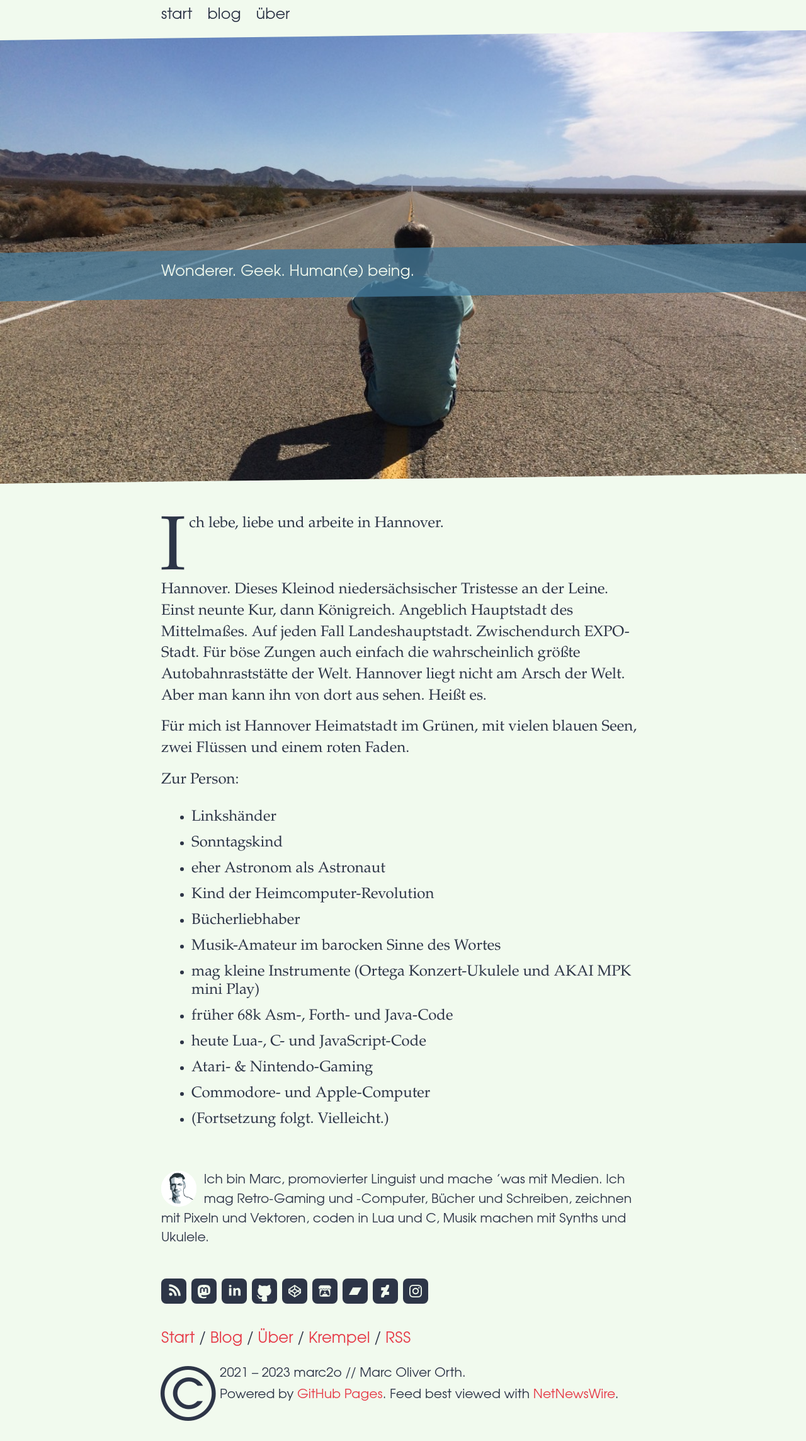
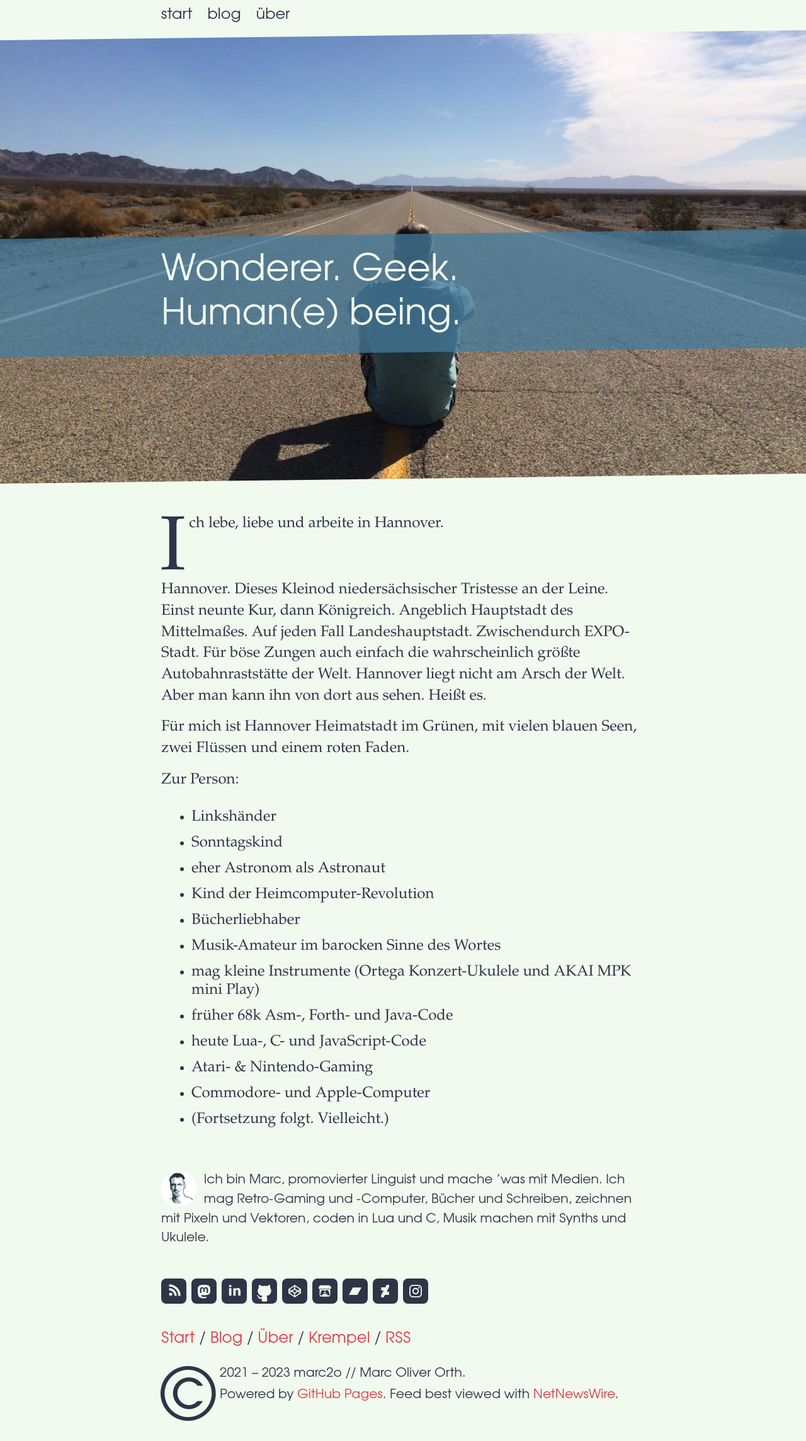
Before and after one commit to marc2o/marc2o.github.io, a Jekyll site: the page built from about.md, in a window 1280 px wide. Shown: the whole page at 63% size. Built offline with Jekyll 4.4.1, drawn with Linux system fonts in a browser that asks for light colours.

Commit message:
Update article.css

```diff
--- a/assets/css/article.css
+++ b/assets/css/article.css
@@ -250,6 +250,7 @@ header {
 
 header>h1 {
 	display: block;
+	font-size: 240%;
 	width: 100vw;
 	padding: 2rem 1rem;
 	color: var(--fore-color);
```
